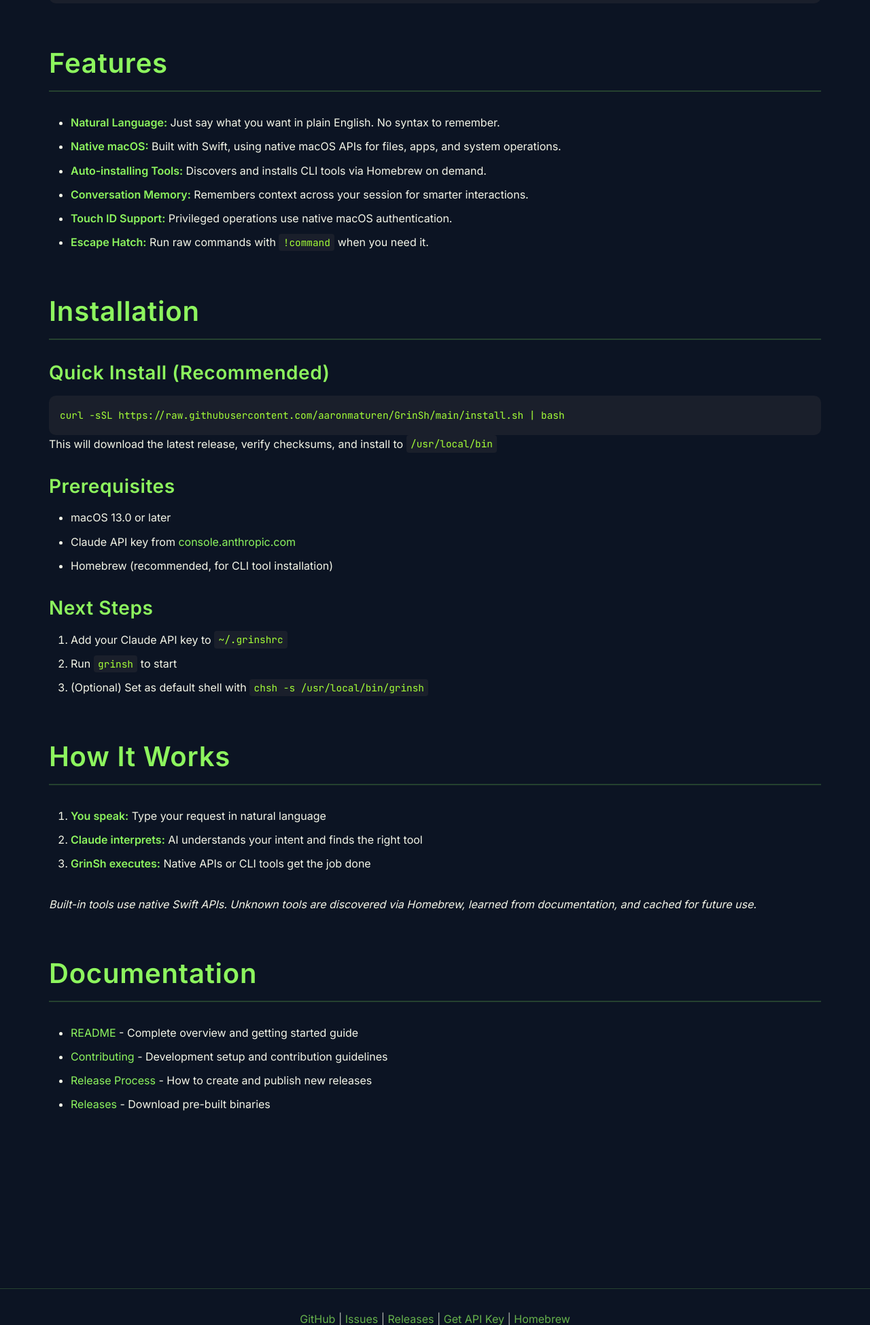
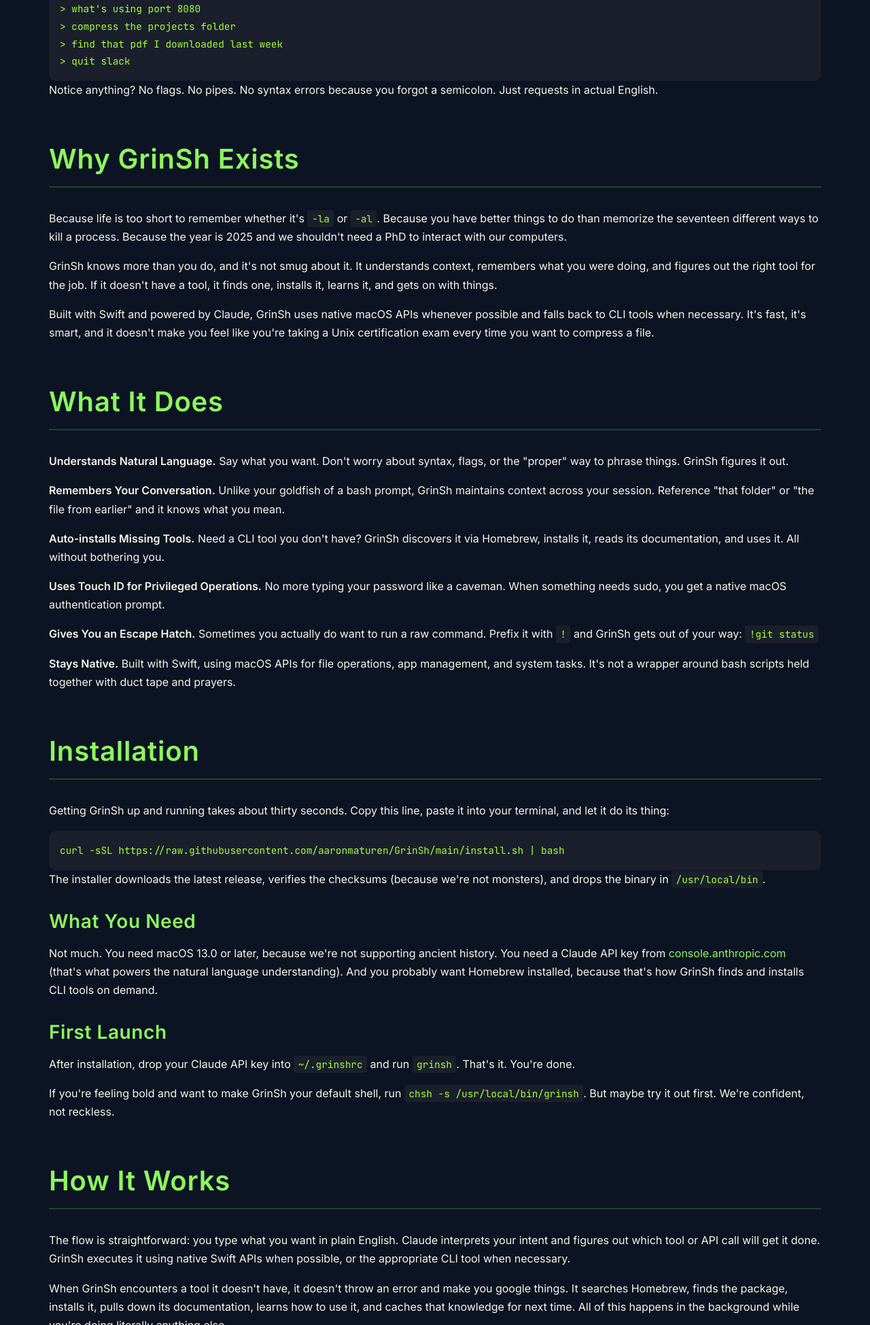
Before and after one commit to aaronmaturen/GrinSh, a plain HTML site: page docs/index.html in a window 1280 px wide. Shown: the part 851-2800 px from the top of the page at 68% size. Drawn offline with Linux system fonts and the light colour scheme.

```diff
--- a/docs/index.html
+++ b/docs/index.html
@@ -1,23 +1,29 @@
 <!DOCTYPE html>
 <html lang="en">
   <head>
-    <meta charset="UTF-8">
-    <meta name="viewport" content="width=device-width, initial-scale=1.0">
-    <meta name="description" content="GrinSh - A conversational shell for macOS that knows more than you do">
+    <meta charset="UTF-8" />
+    <meta name="viewport" content="width=device-width, initial-scale=1.0" />
+    <meta
+      name="description"
+      content="A conversational shell for macOS that couldn't care less about your ability to remember arcane flags. Just say what you want in plain English."
+    />
     <title>GrinSh - Conversational Shell for macOS</title>
-    <link rel="stylesheet" href="css/style.css">
-    <link rel="preconnect" href="https://fonts.googleapis.com">
-    <link rel="preconnect" href="https://fonts.gstatic.com" crossorigin>
-    <link href="https://fonts.googleapis.com/css2?family=Inter:wght@400;500;600&family=JetBrains+Mono:wght@400;500&display=swap" rel="stylesheet">
+    <link rel="stylesheet" href="css/style.css" />
+    <link rel="preconnect" href="https://fonts.googleapis.com" />
+    <link rel="preconnect" href="https://fonts.gstatic.com" crossorigin />
+    <link
+      href="https://fonts.googleapis.com/css2?family=Inter:wght@400;500;600&family=JetBrains+Mono:wght@400;500&display=swap"
+      rel="stylesheet"
+    />
   </head>
   <body>
     <div class="background-gradient"></div>
 
     <header class="site-header">
       <div class="container">
-            <img src="images/logo.png" alt="GrinSh Logo" class="logo">
+        <img src="images/logo.png" alt="GrinSh Logo" class="logo" />
         <h1>GrinSh</h1>
-            <p class="tagline">A conversational shell for macOS</p>
+        <p class="tagline">A conversational shell that knows more than you do</p>
       </div>
     </header>
 
@@ -25,67 +31,198 @@
       <div class="container">
         <section id="about">
           <h2>About</h2>
-                <p>GrinSh is a conversational shell for macOS that understands natural language. No flags, no man pages, no syntax to remember. Just say what you want, and grinsh does it.</p>
+          <p>
+            Let's be honest: you hate memorizing commands. You despise man pages.
+            The very sight of <code>tar -xzvf</code> makes your heart grow three
+            sizes smaller.
+          </p>
 
-                <h3>Examples</h3>
+          <p>
+            GrinSh is a conversational shell for macOS that couldn't care less
+            about your ability to remember arcane flags and cryptic syntax. Just
+            tell it what you want in plain English, and it gets to work. No
+            studying. No googling "how to find files modified in the last week"
+            for the hundredth time. No pretending you remember what
+            <code>awk</code> does.
+          </p>
+
+          <h3>What It Looks Like</h3>
+          <p>Talk to your terminal like a normal human being:</p>
           <pre><code>&gt; what's using port 8080
 &gt; compress the projects folder
 &gt; find that pdf I downloaded last week
 &gt; quit slack</code></pre>
+
+          <p>
+            Notice anything? No flags. No pipes. No syntax errors because you
+            forgot a semicolon. Just requests in actual English.
+          </p>
+        </section>
+
+        <section id="why">
+          <h2>Why GrinSh Exists</h2>
+          <p>
+            Because life is too short to remember whether it's <code>-la</code>
+            or <code>-al</code>. Because you have better things to do than
+            memorize the seventeen different ways to kill a process. Because the
+            year is 2025 and we shouldn't need a PhD to interact with our
+            computers.
+          </p>
+
+          <p>
+            GrinSh knows more than you do, and it's not smug about it. It
+            understands context, remembers what you were doing, and figures out
+            the right tool for the job. If it doesn't have a tool, it finds one,
+            installs it, learns it, and gets on with things.
+          </p>
+
+          <p>
+            Built with Swift and powered by Claude, GrinSh uses native macOS
+            APIs whenever possible and falls back to CLI tools when necessary.
+            It's fast, it's smart, and it doesn't make you feel like you're
+            taking a Unix certification exam every time you want to compress a
+            file.
+          </p>
         </section>
 
         <section id="features">
-                <h2>Features</h2>
-                <ul>
-                    <li><strong>Natural Language:</strong> Just say what you want in plain English. No syntax to remember.</li>
-                    <li><strong>Native macOS:</strong> Built with Swift, using native macOS APIs for files, apps, and system operations.</li>
-                    <li><strong>Auto-installing Tools:</strong> Discovers and installs CLI tools via Homebrew on demand.</li>
-                    <li><strong>Conversation Memory:</strong> Remembers context across your session for smarter interactions.</li>
-                    <li><strong>Touch ID Support:</strong> Privileged operations use native macOS authentication.</li>
-                    <li><strong>Escape Hatch:</strong> Run raw commands with <code>!command</code> when you need it.</li>
-                </ul>
+          <h2>What It Does</h2>
+          <p>
+            <strong>Understands Natural Language.</strong> Say what you want.
+            Don't worry about syntax, flags, or the "proper" way to phrase
+            things. GrinSh figures it out.
+          </p>
+
+          <p>
+            <strong>Remembers Your Conversation.</strong> Unlike your goldfish
+            of a bash prompt, GrinSh maintains context across your session.
+            Reference "that folder" or "the file from earlier" and it knows what
+            you mean.
+          </p>
+
+          <p>
+            <strong>Auto-installs Missing Tools.</strong> Need a CLI tool you
+            don't have? GrinSh discovers it via Homebrew, installs it, reads its
+            documentation, and uses it. All without bothering you.
+          </p>
+
+          <p>
+            <strong>Uses Touch ID for Privileged Operations.</strong> No more
+            typing your password like a caveman. When something needs sudo, you
+            get a native macOS authentication prompt.
+          </p>
+
+          <p>
+            <strong>Gives You an Escape Hatch.</strong> Sometimes you actually
+            do want to run a raw command. Prefix it with <code>!</code> and
+            GrinSh gets out of your way: <code>!git status</code>
+          </p>
+
+          <p>
+            <strong>Stays Native.</strong> Built with Swift, using macOS APIs
+            for file operations, app management, and system tasks. It's not a
+            wrapper around bash scripts held together with duct tape and prayers.
+          </p>
         </section>
 
         <section id="install">
           <h2>Installation</h2>
 
-                <h3>Quick Install (Recommended)</h3>
+          <p>
+            Getting GrinSh up and running takes about thirty seconds. Copy this
+            line, paste it into your terminal, and let it do its thing:
+          </p>
+
           <pre><code>curl -sSL https://raw.githubusercontent.com/aaronmaturen/GrinSh/main/install.sh | bash</code></pre>
-                <p>This will download the latest release, verify checksums, and install to <code>/usr/local/bin</code></p>
 
-                <h3>Prerequisites</h3>
-                <ul>
-                    <li>macOS 13.0 or later</li>
-                    <li>Claude API key from <a href="https://console.anthropic.com" target="_blank">console.anthropic.com</a></li>
-                    <li>Homebrew (recommended, for CLI tool installation)</li>
-                </ul>
+          <p>
+            The installer downloads the latest release, verifies the checksums
+            (because we're not monsters), and drops the binary in
+            <code>/usr/local/bin</code>.
+          </p>
 
-                <h3>Next Steps</h3>
-                <ol>
-                    <li>Add your Claude API key to <code>~/.grinshrc</code></li>
-                    <li>Run <code>grinsh</code> to start</li>
-                    <li>(Optional) Set as default shell with <code>chsh -s /usr/local/bin/grinsh</code></li>
-                </ol>
+          <h3>What You Need</h3>
+          <p>
+            Not much. You need macOS 13.0 or later, because we're not supporting
+            ancient history. You need a Claude API key from
+            <a href="https://console.anthropic.com" target="_blank"
+              >console.anthropic.com</a
+            >
+            (that's what powers the natural language understanding). And you
+            probably want Homebrew installed, because that's how GrinSh finds
+            and installs CLI tools on demand.
+          </p>
+
+          <h3>First Launch</h3>
+          <p>
+            After installation, drop your Claude API key into
+            <code>~/.grinshrc</code> and run <code>grinsh</code>. That's it.
+            You're done.
+          </p>
+
+          <p>
+            If you're feeling bold and want to make GrinSh your default shell,
+            run <code>chsh -s /usr/local/bin/grinsh</code>. But maybe try it out
+            first. We're confident, not reckless.
+          </p>
         </section>
 
         <section id="how-it-works">
           <h2>How It Works</h2>
-                <ol>
-                    <li><strong>You speak:</strong> Type your request in natural language</li>
-                    <li><strong>Claude interprets:</strong> AI understands your intent and finds the right tool</li>
-                    <li><strong>GrinSh executes:</strong> Native APIs or CLI tools get the job done</li>
-                </ol>
-                <p><em>Built-in tools use native Swift APIs. Unknown tools are discovered via Homebrew, learned from documentation, and cached for future use.</em></p>
+
+          <p>
+            The flow is straightforward: you type what you want in plain
+            English. Claude interprets your intent and figures out which tool or
+            API call will get it done. GrinSh executes it using native Swift
+            APIs when possible, or the appropriate CLI tool when necessary.
+          </p>
+
+          <p>
+            When GrinSh encounters a tool it doesn't have, it doesn't throw an
+            error and make you google things. It searches Homebrew, finds the
+            package, installs it, pulls down its documentation, learns how to
+            use it, and caches that knowledge for next time. All of this happens
+            in the background while you're doing literally anything else.
+          </p>
+
+          <p>
+            The whole system maintains conversation context, so you can say
+            things like "compress that" or "move it to the desktop" and GrinSh
+            knows what you're referring to. It's almost like talking to someone
+            who's paying attention.
+          </p>
         </section>
 
         <section id="docs">
-                <h2>Documentation</h2>
-                <ul>
-                    <li><a href="https://github.com/aaronmaturen/GrinSh/blob/main/README.md">README</a> - Complete overview and getting started guide</li>
-                    <li><a href="https://github.com/aaronmaturen/GrinSh/blob/main/CONTRIBUTING.md">Contributing</a> - Development setup and contribution guidelines</li>
-                    <li><a href="https://github.com/aaronmaturen/GrinSh/blob/main/documentation/RELEASE_PROCESS.md">Release Process</a> - How to create and publish new releases</li>
-                    <li><a href="https://github.com/aaronmaturen/GrinSh/releases">Releases</a> - Download pre-built binaries</li>
-                </ul>
+          <h2>More Information</h2>
+          <p>
+            The
+            <a
+              href="https://github.com/aaronmaturen/GrinSh/blob/main/README.md"
+              >README</a
+            >
+            has the full overview and getting started guide. If you want to
+            contribute (and we genuinely hope you do), check out the
+            <a
+              href="https://github.com/aaronmaturen/GrinSh/blob/main/CONTRIBUTING.md"
+              >contributing guidelines</a
+            >. The
+            <a
+              href="https://github.com/aaronmaturen/GrinSh/blob/main/documentation/RELEASE_PROCESS.md"
+              >release process documentation</a
+            >
+            explains how we cut new versions. And the
+            <a href="https://github.com/aaronmaturen/GrinSh/releases"
+              >releases page</a
+            >
+            has pre-built binaries if you prefer to skip the installer script.
+          </p>
+
+          <p>
+            Found a bug? Have a feature request? File an issue on
+            <a href="https://github.com/aaronmaturen/GrinSh/issues">GitHub</a>.
+            We actually read them.
+          </p>
         </section>
       </div>
     </main>
@@ -95,11 +232,14 @@
         <p>
           <a href="https://github.com/aaronmaturen/GrinSh">GitHub</a> |
           <a href="https://github.com/aaronmaturen/GrinSh/issues">Issues</a> |
-                <a href="https://github.com/aaronmaturen/GrinSh/releases">Releases</a> |
-                <a href="https://console.anthropic.com">Get API Key</a> |
+          <a href="https://github.com/aaronmaturen/GrinSh/releases">Releases</a>
+          | <a href="https://console.anthropic.com">Get API Key</a> |
           <a href="https://brew.sh">Homebrew</a>
         </p>
-            <p>&copy; 2025 GrinSh Contributors. Released under the MIT License.</p>
+        <p>
+          &copy; 2025 GrinSh Contributors. MIT License. Use it, break it, fix
+          it. We don't care.
+        </p>
       </div>
     </footer>
   </body>
```
Also changed, not shown: 3 other files. Lines whose indentation alone changed are shown as unchanged.
